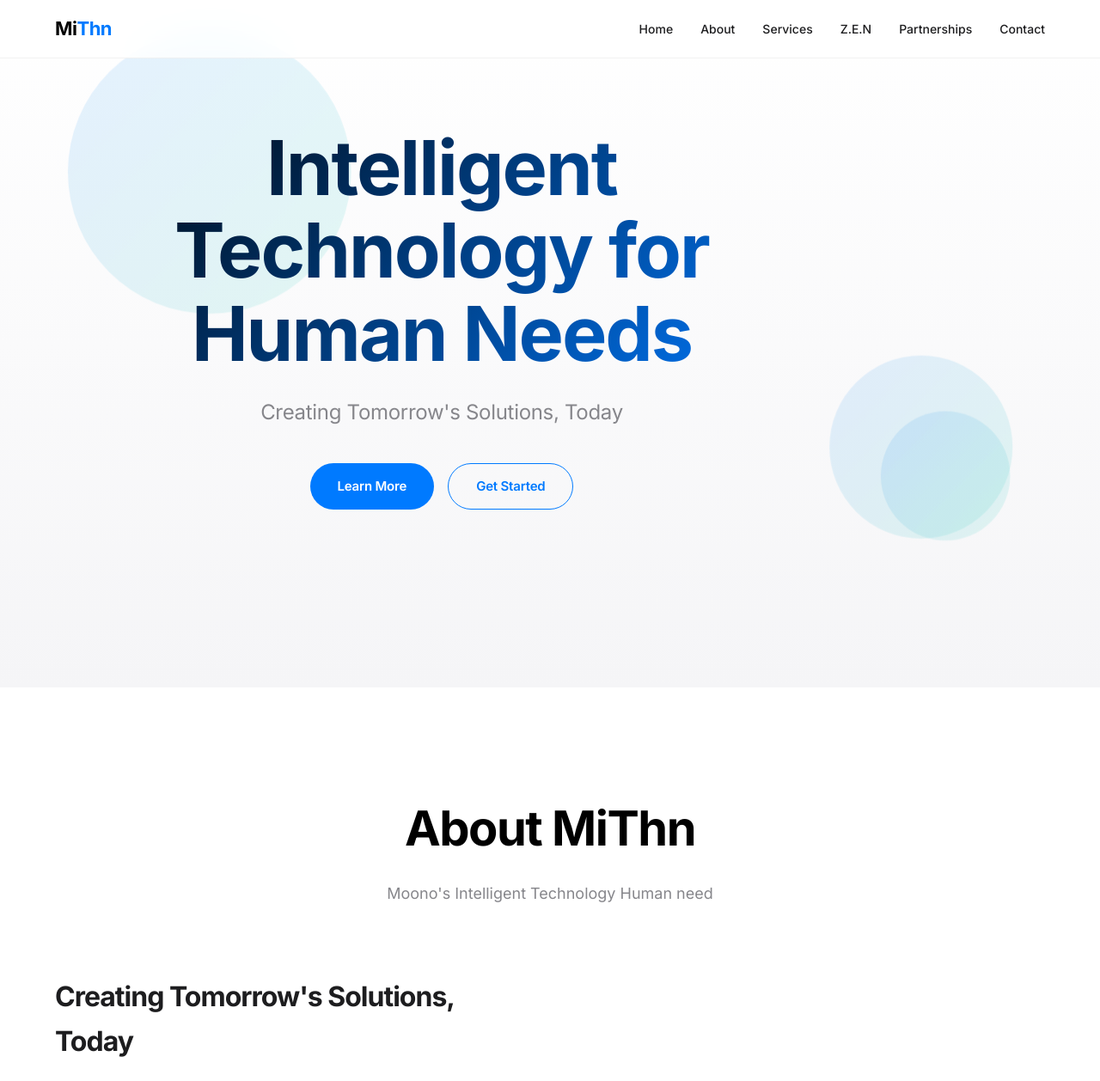
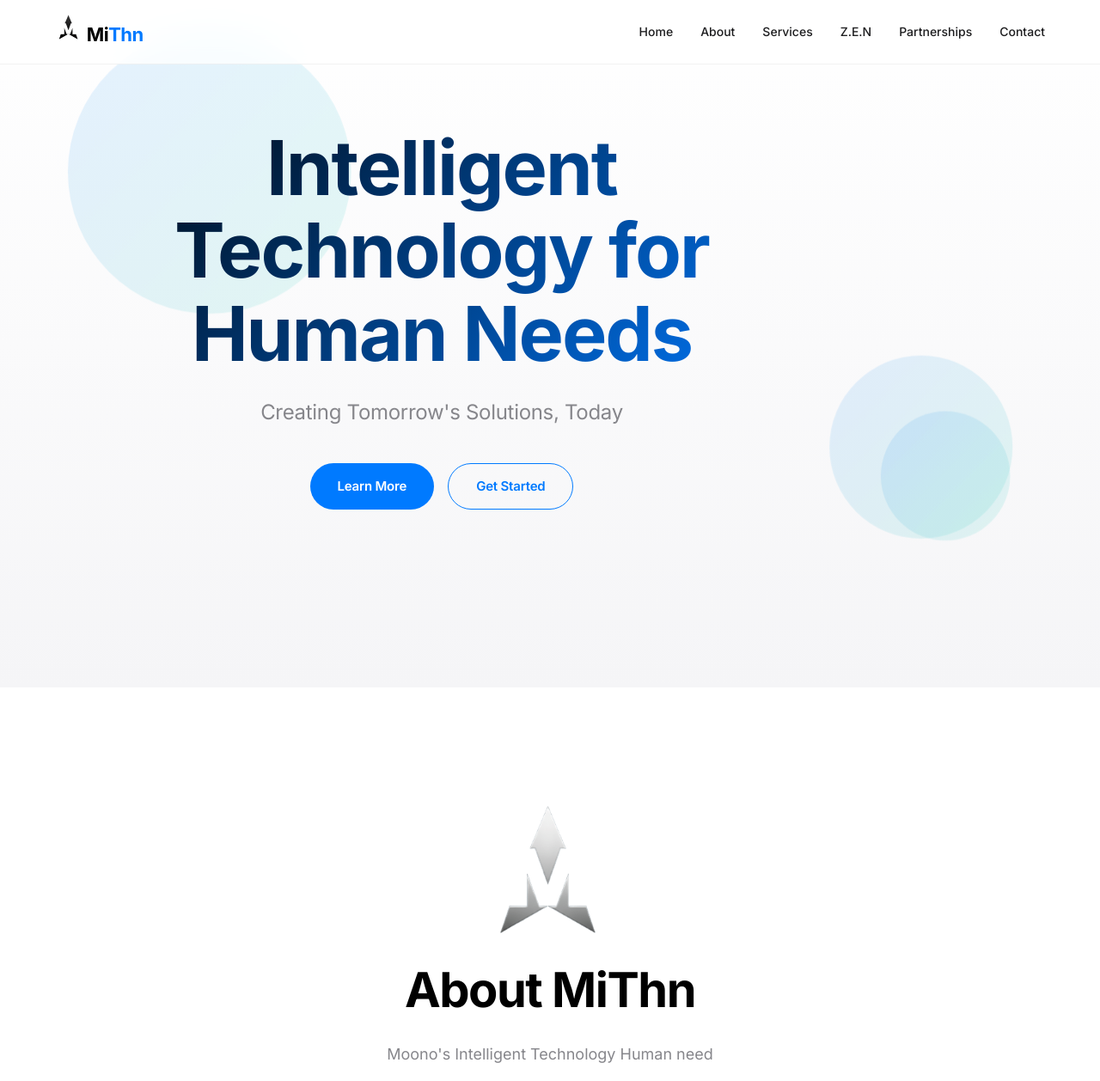
Before and after one commit to FebianMithn/MiThn-Website, a plain HTML site: page index.html in a window 1280 px wide. Shown: the top 1258 px of the page at 86% size. Drawn offline with Linux system fonts and the light colour scheme.

Commit message:
added logos

```diff
--- a/index.html
+++ b/index.html
@@ -41,9 +41,9 @@
     <meta name="twitter:creator" content="@febianmoono">
 
     <!-- Favicon -->
-    <link rel="icon" type="image/png" sizes="32x32" href="/assets/favicon-32x32.png">
-    <link rel="icon" type="image/png" sizes="16x16" href="/assets/favicon-16x16.png">
-    <link rel="apple-touch-icon" sizes="180x180" href="/assets/apple-touch-icon.png">
+    <link rel="icon" type="image/png" sizes="32x32" href="/assets/logo/favicon-32x32.png">
+    <link rel="icon" type="image/png" sizes="16x16" href="/assets/logo/favicon-16x16.png">
+    <link rel="apple-touch-icon" sizes="180x180" href="/assets/logo/favicon-180x180.png">
 
     <!-- Preconnects (Performance Boost) -->
     <link rel="preconnect" href="https://fonts.googleapis.com">
@@ -55,6 +55,7 @@
     <!-- Icons & Styles -->
     <link rel="stylesheet" href="https://cdnjs.cloudflare.com/ajax/libs/font-awesome/6.4.0/css/all.min.css">
     <link rel="stylesheet" href="style/index.css">
+    <link rel="icon" type="image/png" href="logo.png">
 
     <!-- Structured Data - Organization -->
     <script type="application/ld+json">
@@ -251,7 +252,10 @@
     <header>
         <div class="container">
             <nav itemscope itemtype="https://schema.org/SiteNavigationElement">
-                <a href="#home" class="logo" itemprop="name">Mi<span>Thn</span></a>
+                <a href="#home" class="logo" itemprop="name">
+                    <img src="assets/logo/dark-mithn-trans.png" width="32" height="32" alt="">
+                    Mi<span>Thn</span>
+                </a>
                 <ul class="nav-links">
                     <li><a href="#home" itemprop="url">Home</a></li>
                     <li><a href="#about" itemprop="url">About</a></li>
@@ -289,6 +293,7 @@
         <section id="about" class="about" itemscope itemtype="https://schema.org/AboutPage">
             <div class="container">
                 <div class="section-title fade-in">
+                    <img src="logo.png" width="180" height="180" alt="">
                     <h2 itemprop="name">About MiThn</h2>
                     <p itemprop="description">Moono's Intelligent Technology Human need</p>
                 </div>
```
Also changed, not shown: assets/logo/dark-mithn-trans.png (added), assets/logo/favicon-16x16.png (added), assets/logo/favicon-180x180.png (added), assets/logo/favicon-32x32.png (added), assets/logo/lite-mithn-logo.png (added), assets/logo/lite-mithn.png (added), assets/logo/logo-hard.png (added), assets/logo/logo-soft-transparent.png (added), assets/logo/logo-soft.png (added), logo.png (added).
